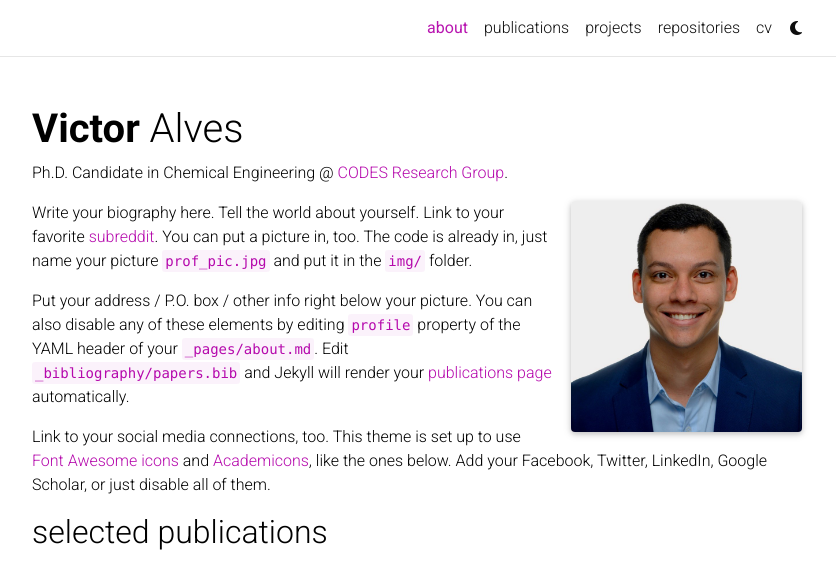
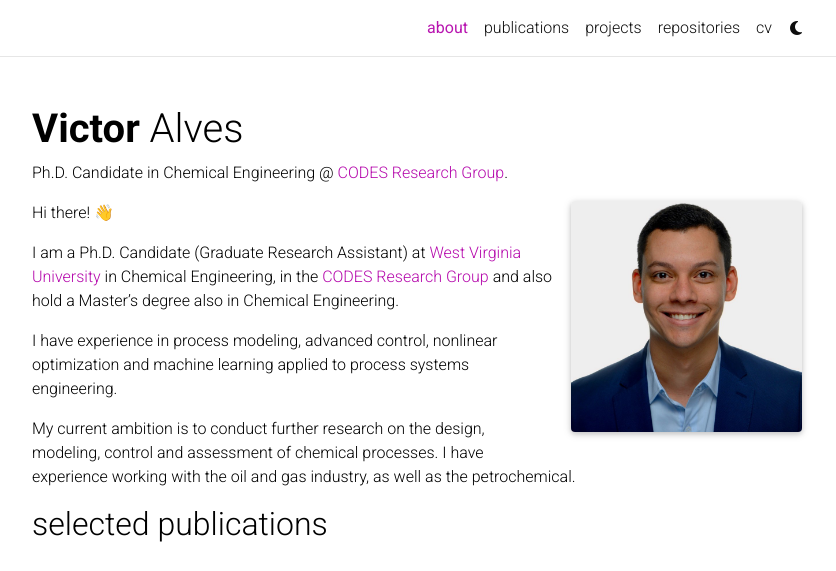
Before and after one commit to yifeishi/yifeishi.github.io, a Jekyll site: the page built from _pages/about.md, in a window 1280 px wide, cut to the strip 0-571 px from the top of the page. Shown: the whole strip, without its empty margins (223-1059 px from the left). Built offline with Jekyll 4.4.1, drawn with Linux system fonts in a browser that asks for light colours; comment, search, counter and statistics services are not loaded; a style sheet for code colours, icons or effects is not loaded.

Commit message:
changed the biography.

```diff
--- a/_config.yml
+++ b/_config.yml
@@ -268,7 +268,7 @@ display_categories: ['blockquotes'] # these categories will be displayed on the
 scholar:
 
   last_name: [Alves, Cunha Alves]
-  first_name: [Victor, Victor M. C., Victor Manuel, Victor Manuel Cunha, V. M. C.]
+  first_name: [Victor, Victor M. C., Victor Manuel, Victor Manuel Cunha, V. M. C., Victor MC, VMC]
 
   style: apa
   locale: en
--- a/_pages/about.md
+++ b/_pages/about.md
@@ -16,8 +16,10 @@ selected_papers: true # includes a list of papers marked as "selected={true}"
 social: true  # includes social icons at the bottom of the page
 ---
 
-Write your biography here. Tell the world about yourself. Link to your favorite [subreddit](http://reddit.com). You can put a picture in, too. The code is already in, just name your picture `prof_pic.jpg` and put it in the `img/` folder.
+Hi there! 👋
 
-Put your address / P.O. box / other info right below your picture. You can also disable any of these elements by editing `profile` property of the YAML header of your `_pages/about.md`. Edit `_bibliography/papers.bib` and Jekyll will render your [publications page](/al-folio/publications/) automatically.
+I am a Ph.D. Candidate (Graduate Research Assistant) at [West Virginia University](https://www.wvu.edu/) in Chemical Engineering, in the [CODES Research Group](https://fernandolima.faculty.wvu.edu/) and also hold a Master’s degree also in Chemical Engineering.
 
-Link to your social media connections, too. This theme is set up to use [Font Awesome icons](http://fortawesome.github.io/Font-Awesome/) and [Academicons](https://jpswalsh.github.io/academicons/), like the ones below. Add your Facebook, Twitter, LinkedIn, Google Scholar, or just disable all of them.
+I have experience in process modeling, advanced control, nonlinear optimization and machine learning applied to process systems engineering.
+
+My current ambition is to conduct further research on the design, modeling, control and assessment of chemical processes. I have experience working with the oil and gas industry, as well as the petrochemical.
```
